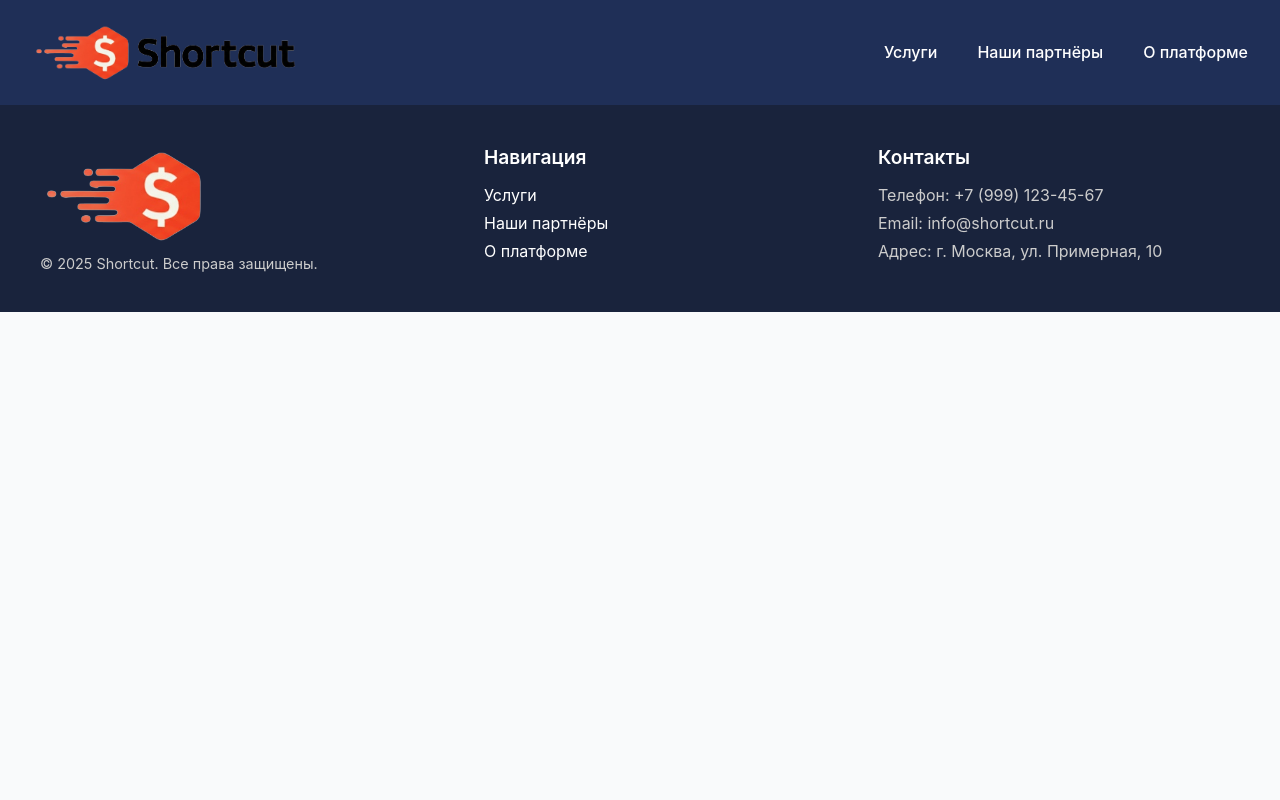
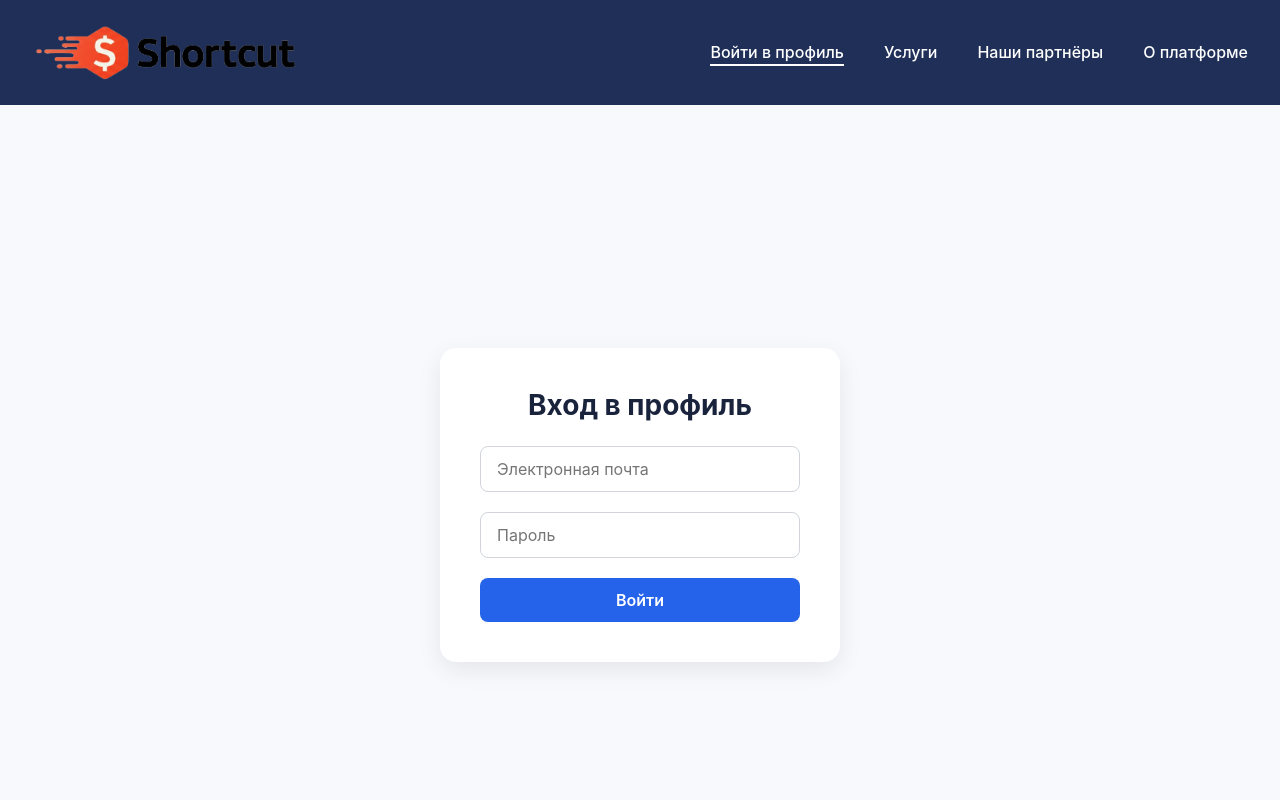
Before and after one commit to 4Bul04kka/diploma, a React (Create React App) app in the folder shortcut/client/: page /login in a window 1280 px wide. Shown: the top 800 px of the page. Built offline with nearby package versions, Linux system fonts and the light colour scheme.

Commit message:
начал писать авторизацию

```diff
--- a/shortcut/client/package.json
+++ b/shortcut/client/package.json
@@ -7,6 +7,7 @@
     "@testing-library/jest-dom": "^6.6.3",
     "@testing-library/react": "^16.2.0",
     "@testing-library/user-event": "^13.5.0",
+    "axios": "^1.9.0",
     "react": "^19.0.0",
     "react-dom": "^19.0.0",
     "react-icons": "^5.5.0",
--- a/shortcut/client/src/App.js
+++ b/shortcut/client/src/App.js
@@ -6,6 +6,7 @@ import Footer from "./components/common/Footer";
 import About from "./components/pages/About";
 import Partners from "./components/pages/Partners";
 import Services from "./components/pages/Services";
+import Login from "./components/pages/Login";
 
 function App() {
   return (
@@ -16,6 +17,7 @@ function App() {
         <Route path='/about' element={<About />} />
         <Route path='/services' element={<Services />} />
         <Route path='/partners' element={<Partners />} />
+        <Route path='/login' element={<Login />} />
         {/* Добавьте другие маршруты по мере необходимости */}
       </Routes>
       <Footer />
--- a/shortcut/client/src/components/common/Header.jsx
+++ b/shortcut/client/src/components/common/Header.jsx
@@ -16,10 +16,11 @@ function Header() {
       {/* Навигация */}
       <nav className='header-nav'>
         <ul className='header-nav-list'>
+          <CustomLink to='/login'>Войти в профиль</CustomLink>
           <CustomLink to='/services'>Услуги</CustomLink>
           <CustomLink to='/partners'>Наши партнёры</CustomLink>
           <CustomLink to='/about'>О платформе</CustomLink>
-          {/* <CustomLink to='/communication'>Контакты</CustomLink> */}
+
           {/* <CustomLink to='/events'>Новости</CustomLink> */}
         </ul>
       </nav>
--- a/shortcut/client/src/components/pages/Homepage.jsx
+++ b/shortcut/client/src/components/pages/Homepage.jsx
@@ -4,6 +4,7 @@ import { Card, CardContent } from "../ui/Card";
 import { FaCheckCircle } from "react-icons/fa";
 
 import "./homepage.css";
+import { Link } from "react-router";
 
 // Переиспользуемый компонент для секции
 const Section = ({ title, children }) => (
@@ -18,7 +19,7 @@ const Hero = () => (
   <div className='hero'>
     <h1>Получите предодобренный кредит для бизнеса</h1>
     <p>Платформа, где банки сами находят вас</p>
-    <Button>Оставить заявку</Button>
+    <Link to='/login'>Оставить заявку</Link>
   </div>
 );
 
--- /dev/null
+++ b/shortcut/client/src/components/pages/Login.jsx
@@ -0,0 +1,46 @@
+import React, { useState } from "react";
+import axios from "axios";
+import "./login.css";
+
+const Login = () => {
+  const [email, setEmail] = useState("");
+  const [password, setPassword] = useState("");
+  const [error, setError] = useState("");
+
+  const handleLogin = async (e) => {
+    e.preventDefault();
+    try {
+      const response = await axios.post("/api/login", { email, password });
+      localStorage.setItem("token", response.data.token);
+      window.location.href = "/"; // перенаправление после входа
+    } catch (err) {
+      setError("Неверный логин или пароль");
+    }
+  };
+
+  return (
+    <div className='login-container'>
+      <form className='login-form' onSubmit={handleLogin}>
+        <h2>Вход в профиль</h2>
+        {error && <p className='error'>{error}</p>}
+        <input
+          type='email'
+          placeholder='Электронная почта'
+          value={email}
+          onChange={(e) => setEmail(e.target.value)}
+          required
+        />
+        <input
+          type='password'
+          placeholder='Пароль'
+          value={password}
+          onChange={(e) => setPassword(e.target.value)}
+          required
+        />
+        <button type='submit'>Войти</button>
+      </form>
+    </div>
+  );
+};
+
+export default Login;
--- /dev/null
+++ b/shortcut/client/src/components/pages/login.css
@@ -0,0 +1,65 @@
+/* login.css */
+
+.login-container {
+  display: flex;
+  justify-content: center;
+  align-items: center;
+  padding: 80px 20px;
+  min-height: 100vh;
+  background: #f7f9fc;
+}
+
+.login-form {
+  background-color: #ffffff;
+  padding: 40px;
+  border-radius: 16px;
+  box-shadow: 0 8px 24px rgba(0, 0, 0, 0.08);
+  max-width: 400px;
+  width: 100%;
+  text-align: center;
+}
+
+.login-form h2 {
+  font-size: 28px;
+  font-weight: 700;
+  margin-bottom: 24px;
+  color: #19233c;
+}
+
+.login-form input {
+  width: 100%;
+  padding: 12px 16px;
+  margin-bottom: 20px;
+  border: 1px solid #d1d5db;
+  border-radius: 8px;
+  font-size: 16px;
+  transition: border-color 0.3s ease;
+}
+
+.login-form input:focus {
+  border-color: #2563eb;
+  outline: none;
+}
+
+.login-form button {
+  width: 100%;
+  padding: 12px 16px;
+  background-color: #2563eb;
+  color: #ffffff;
+  border: none;
+  border-radius: 8px;
+  font-size: 16px;
+  font-weight: 600;
+  cursor: pointer;
+  transition: background-color 0.3s ease;
+}
+
+.login-form button:hover {
+  background-color: #1e40af;
+}
+
+.error {
+  color: #ef4444;
+  margin-bottom: 16px;
+  font-weight: 500;
+}
```
Also changed, not shown: 1 other file (tests, documents, lock files or other folders).
